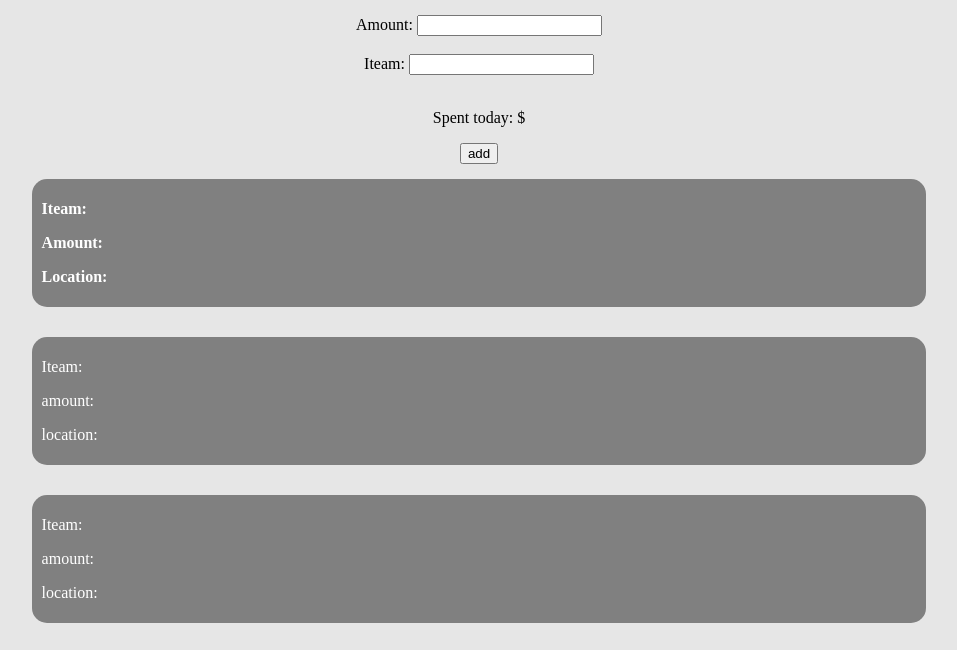
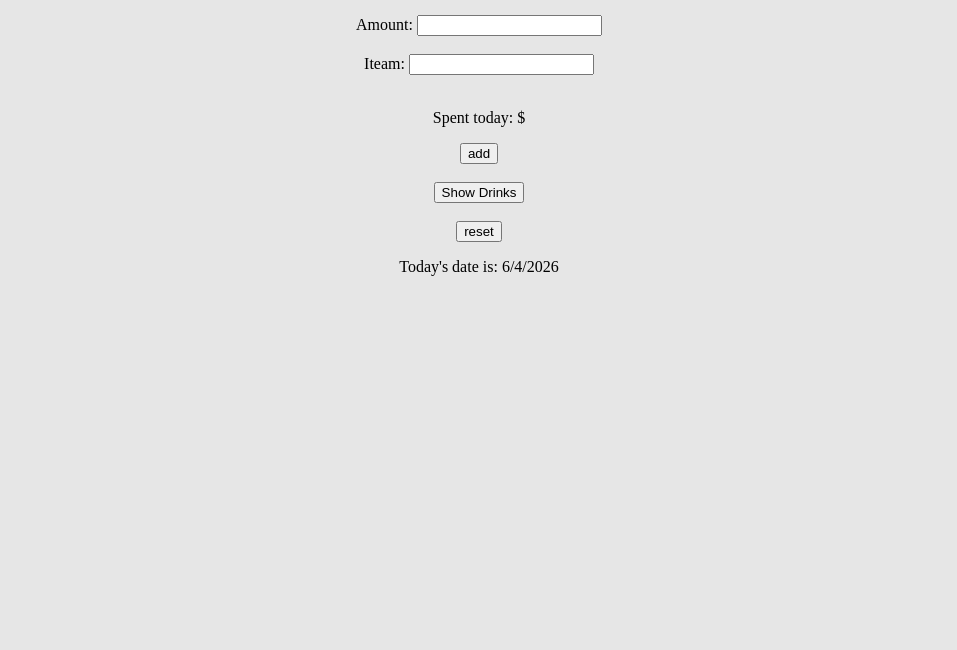
Before and after one commit to Klongrich/budgetapp, a plain HTML site: page index.html in a window 1280 px wide. Shown: the part 91-741 px from the top of the page, without its empty margins (161-1118 px from the left). Drawn offline with Linux system fonts and the light colour scheme.

Commit message:
updating index.html

```diff
--- a/index.html
+++ b/index.html
@@ -27,30 +27,13 @@
 				<input type="submit" value="add">
 			</form>
 
-			<div class="iteam-container">
-				<div class="iteam">
-					<p> <b> Iteam: </b> <span id="iteam-1"> </span> </p>
-					<p> <b> Amount: </b> <span id="amount-1"> </span> </p>
-					<p> <b> Location: </b> <span id="location-1"> </span> </p>
-				</div>
+			<br />
+			<button id="show_drinks">Show Drinks </button>
 
-				<div class="iteam">
-					<p> Iteam: <span id="iteam-2"> </span> </p>
-					<p> amount: <span id="amount-2"> </span> </p>
-					<p> location: <span id="location-2"> </span> </p>
-				</div>
+			<div id="testing" class="iteam-container">
+			</div>
 
-				<div class="iteam">
-					<p> Iteam: <span id="iteam-3"> </span> </p>
-					<p> amount: <span id="amount-3"> </span> </p>
-					<p> location: <span id="location-3"> </span> </p>
-				</div>
-
-				<div class="iteam">
-					<p> Iteam: <span id="iteam-4"> </span> </p>
-					<p> amount: <span id="amount-4"> </span> </p>
-					<p> location: <span id="location-4"> </span> </p>
-				</div>
+			<div id="drinks" class="iteam-container">
 			</div>
 
 			<br />
```
